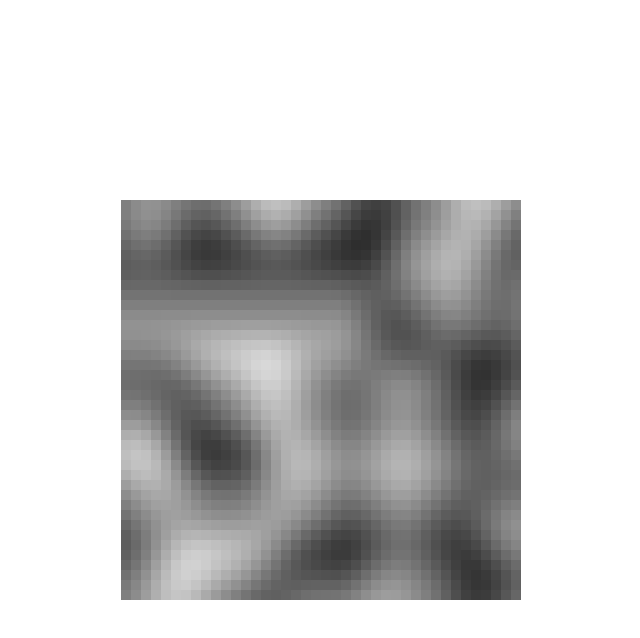
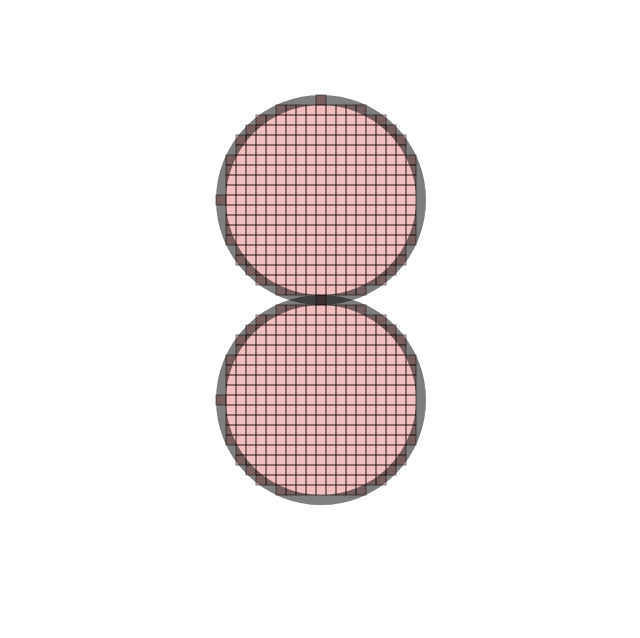
Before and after one commit to johnbutlergames/GemHunter, a website: page index/index.html in a window 1280 px wide. Shown: the whole page, without its empty margins (319-959 px from the left). Drawn offline with Linux system fonts and the light colour scheme.

Commit message:
added biome tile generation

```diff
--- /dev/null
+++ b/index/game/biome-environment.js
@@ -0,0 +1,16 @@
+class BiomeEnvironment {
+    constructor(biome) {
+        this.biome = biome;
+        this.tiles = [];
+    }
+    initializeTiles() {
+        let biome = this.biome;
+        for (let x = biome.x - biome.r; x < biome.x + biome.r; x++) {
+            for (let y = biome.y - biome.r; y < biome.y + biome.r; y++) {
+                let dist = distTo(x, y, biome.x, biome.y);
+                if (dist > biome.r) continue;
+                this.tiles.push(new Tile(x - 0.5, y - 0.5));
+            }
+        }
+    }
+}
--- a/index/game/biome.js
+++ b/index/game/biome.js
@@ -88,9 +88,8 @@ class Biome {
         this.x = x;
         this.y = y;
         this.r = r;
-        // x, y, and r determine the biomes effect radius
-
         this.spawn = spawn;
+        this.environment = new BiomeEnvironment(this);
     }
     async initialize() {
         console.log("----INITIALIZING BIOME----");
--- a/index/game/environment-manager.js
+++ b/index/game/environment-manager.js
@@ -5,22 +5,12 @@ class EnvironmentManager {
         this.tiles = [];
         this.biomes = [];
         this.tiles = [];
-        this.tiles.push(new Tile(0, 0));
-        //this.biomes.push(new Biome(0, 0, 5, true));
-        //this.biomes.push(new Biome(10, -18, 10));
-        //this.biomes.push(new Biome(-10, -18, 10));
+        this.biomes.push(new Biome(0, 0, 10, true));
+        this.biomes.push(new Biome(0, -20, 10, true));
 
-        this.initializeNoise();
+        for (let biome of this.biomes) biome.environment.initializeTiles();
 
-        for (let biome of this.biomes) biome.initialize();
-    }
-    initializeNoise() {
-        this.noiseMap = [];
-        for (let x = -20; x < 20; x++) {
-            for (let y = -20; y < 20; y++) {
-                this.noiseMap.push({ x, y, value: noise(x * 0.1, y * 0.1, 0) });
-            }
-        }
+        //for (let biome of this.biomes) biome.initialize();
     }
     get biomeNames() {
         let names = [];
@@ -64,21 +54,18 @@ class EnvironmentManager {
     update(dt) {
     }
     draw(dt) {
-        for (let o of this.noiseMap) {
-            this.ctx.save();
-            this.ctx.translate(o.x, o.y);
-            this.ctx.globalAlpha = o.value;
-            this.ctx.fillStyle = "black";
-            this.ctx.fillRect(0, 0, 1, 1);
-            this.ctx.restore();
-        }
-        /*for (let tile of this.tiles) {
-            this.ctx.fillStyle = "black";
-            this.ctx.fillRect(tile.x, tile.y, 1, 1);
-        }
         this.ctx.save();
         this.ctx.globalAlpha = 0.5;
         for (let biome of this.biomes) {
+            if (biome.environment.tiles) {
+                for (let tile of biome.environment.tiles) {
+                    this.ctx.strokeStyle = "rgb(0,0,0)";
+                    this.ctx.fillStyle = "rgba(200,0,0,0.5)";
+                    this.ctx.fillRect(tile.x, tile.y, 1, 1);
+                    this.ctx.lineWidth = 0.1;
+                    this.ctx.strokeRect(tile.x, tile.y, 1, 1);
+                }
+            }
             this.ctx.strokeStyle = "black";
             this.ctx.lineWidth = 1;
             this.ctx.beginPath();
@@ -97,6 +84,6 @@ class EnvironmentManager {
                 this.ctx.fillText(biome.name, biome.x, biome.y);
             }
         }
-        this.ctx.restore();*/
+        this.ctx.restore();
     }
 }
--- a/index/index.html
+++ b/index/index.html
@@ -16,6 +16,7 @@
     <script src="game/environment-manager.js"></script>
     <script src="game/tile.js"></script>
     <script src="game/biome.js"></script>
+    <script src="game/biome-environment.js"></script>
 
     <script src="index.js" defer></script>
 </head>
```
